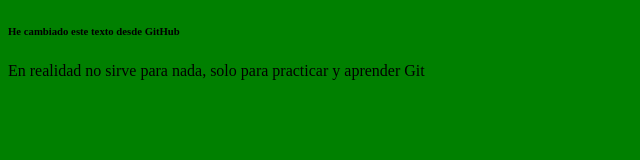
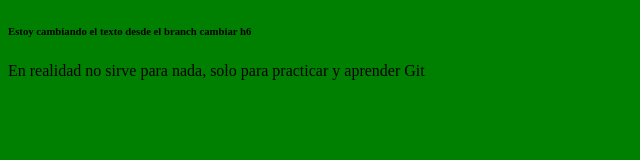
Before and after one commit to jair-501/pagina_web, a plain HTML site: page index.html in a window 1280 px wide. Shown: the full height of the page, 0-640 px from the left. Drawn offline with Linux system fonts and the light colour scheme.

Commit message:
He cambiado el valor de h6, desde el branch arreglar h6

```diff
--- a/index.html
+++ b/index.html
@@ -10,7 +10,7 @@
         </style>
     </head>
     <body>
-        <h6>He cambiado este texto desde GitHub</h6>
+        <h6>Estoy cambiando el texto desde el branch cambiar h6</h6>
         <p>En realidad no sirve para nada, solo para practicar y aprender Git</p>
     </body>
 </html>
```
